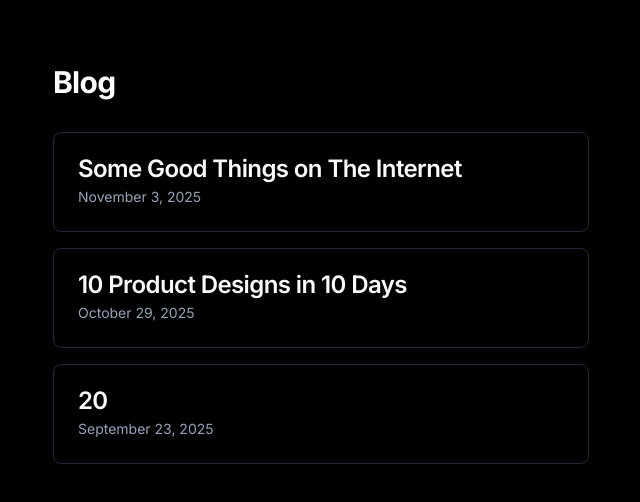
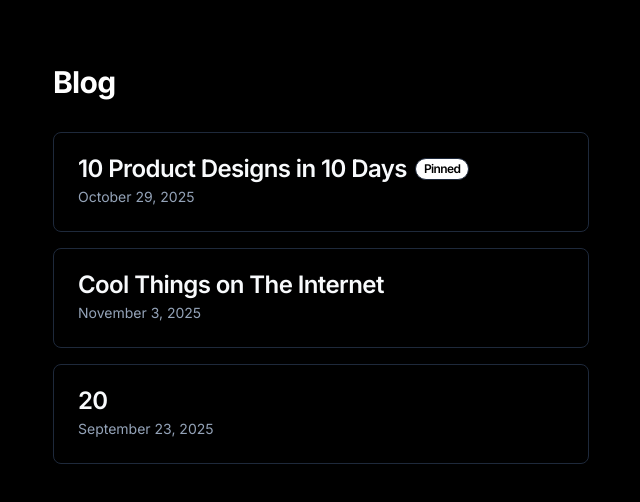
Before and after one commit to harvestwalukow/harvestwalukow.github.io, a Next.js app: page /blog in a window 1280 px wide. Shown: the top 502 px of the page, without its empty margins (319-959 px from the left). Built offline with nearby package versions, Linux system fonts and the light colour scheme.

Commit message:
add pin blog post functionality and change title

```diff
--- a/_posts/10-product-designs-10-days.md
+++ b/_posts/10-product-designs-10-days.md
@@ -1,6 +1,7 @@
 ---
 title: "10 Product Designs in 10 Days"
 date: "2025-10-29"
+pinned: true
 ---
 
 Beginning November 1, 2025, all the designs will be open-sourced here!
--- a/_posts/valuable-resources.md
+++ b/_posts/valuable-resources.md
@@ -1,5 +1,5 @@
 ---
-title: "Some Good Things on The Internet"
+title: "Cool Things on The Internet"
 date: "2025-11-03"
 ---
 
--- a/app/blog/page.tsx
+++ b/app/blog/page.tsx
@@ -14,11 +14,18 @@ export default function Blog() {
       <section>
         <h1 className="text-3xl font-bold tracking-tight">Blog</h1>
         <div className="mt-8 grid gap-4">
-          {allPostsData.map(({ id, date, title }) => (
+          {allPostsData.map(({ id, date, title, pinned }) => (
             <Link href={`/blog/${id}`} key={id}>
               <Card className="hover:bg-accent">
                 <CardHeader>
-                  <CardTitle>{title}</CardTitle>
+                  <CardTitle className="flex items-center gap-2">
+                    {title}
+                    {pinned && (
+                      <span className="text-xs px-2 py-0.5 rounded-full bg-white text-black border border-gray-200">
+                        Pinned
+                      </span>
+                    )}
+                  </CardTitle>
                   <CardDescription>
                     {new Date(date).toLocaleDateString("en-US", {
                       year: "numeric",
--- a/lib/posts.ts
+++ b/lib/posts.ts
@@ -15,15 +15,17 @@ export function getSortedPostsData() {
     const matterResult = matter(fileContents);
     return {
       id,
-      ...(matterResult.data as { date: string; title: string }),
+      ...(matterResult.data as { date: string; title: string; pinned?: boolean }),
     };
   });
   return allPostsData.sort((a, b) => {
-    if (a.date < b.date) {
-      return 1;
-    } else {
-      return -1;
+    const aPinned = Boolean((a as { pinned?: boolean }).pinned);
+    const bPinned = Boolean((b as { pinned?: boolean }).pinned);
+    if (aPinned !== bPinned) {
+      return aPinned ? -1 : 1; // pinned first
     }
+    // Then sort by date desc
+    return a.date < b.date ? 1 : -1;
   });
 }
 
@@ -38,7 +40,7 @@ export async function getPostData(id: string) {
   return {
     id,
     contentHtml,
-    ...(matterResult.data as { date: string; title: string }),
+    ...(matterResult.data as { date: string; title: string; pinned?: boolean }),
   };
 }
 
```
